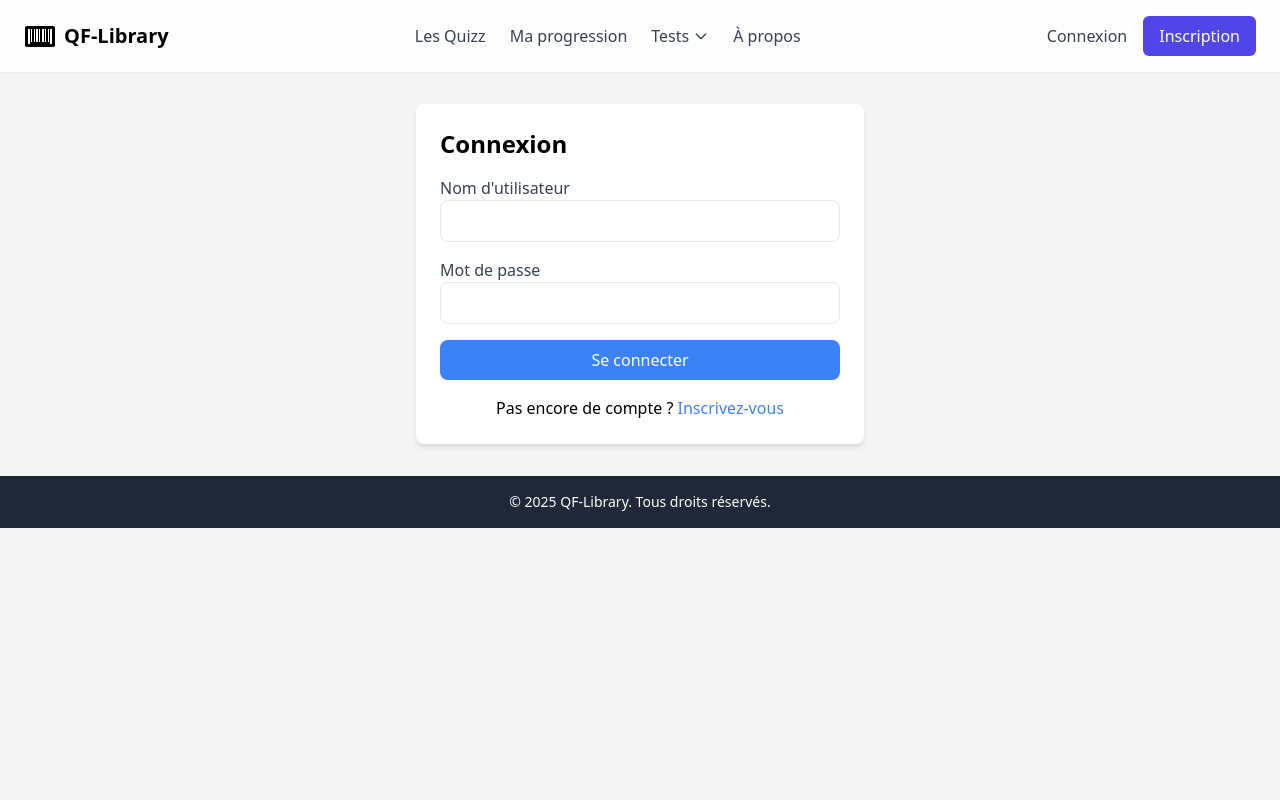
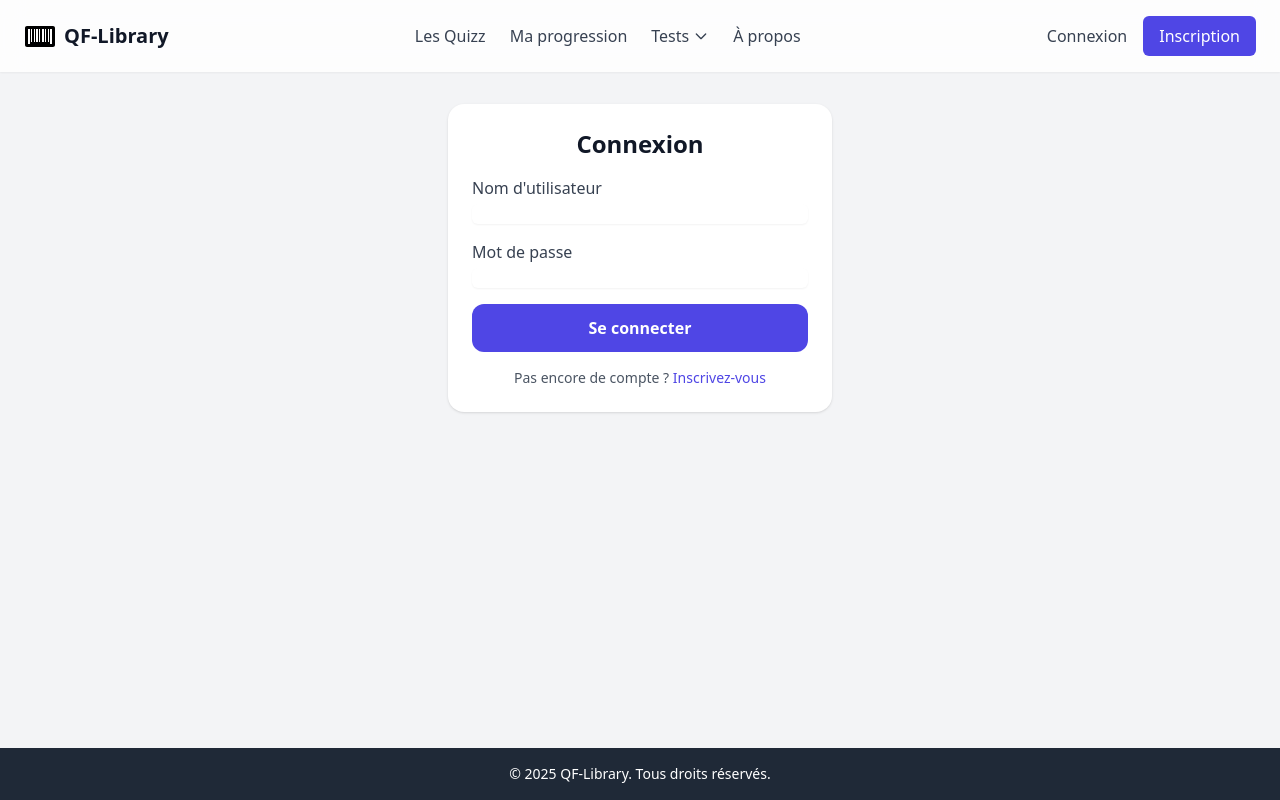
Before and after one commit to patobeur/QuizzCrud, a PHP site: page /login.php in a window 1280 px wide. Run offline with PHP 8.4, Linux system fonts and the light colour scheme; some libraries are stand-ins or nearby versions.

Commit message:
fix: Améliorer la cohérence de l'interface et la navigation de l'administration
Cette modification résout les incohérences visuelles sur l'ensemble du site et améliore la navigation dans la section d'administration.

Les changements incluent :
- Standardisation des pages de connexion et d'inscription pour qu'elles correspondent à la mise en page globale du site.
- Création d'une barre de navigation à onglets réutilisable pour la section d'administration.
- Ajout de liens directs vers les pages de gestion de l'administration dans le menu déroulant du profil pour les utilisateurs administrateurs.

```diff
--- a/header.php
+++ b/header.php
@@ -48,9 +48,22 @@ $ref = '234212850';
                     </button>
                     <div id="profile-menu-dropdown" class="absolute hidden mt-2 right-0 w-48 z-10">
                         <div class="bg-white shadow-lg rounded-md">
-                            <a href="progression.php" class="block px-4 py-2 text-sm text-gray-700 hover:bg-indigo-50">Ma progression</a>
-                            <a href="/admin" class="block px-4 py-2 text-sm text-gray-700 hover:bg-indigo-50">Admin</a>
-                            <a href="logout.php" class="block px-4 py-2 text-sm text-gray-700 hover:bg-indigo-50">Déconnexion</a>
+                            <a href="/progression.php" class="block px-4 py-2 text-sm text-gray-700 hover:bg-indigo-50">Ma progression</a>
+                            <?php
+                            // Check if the user is an admin
+                            if (isset($_SESSION['user_id'])) {
+                                require_once 'includes/db_setup.php';
+                                $db = get_db_connection();
+                                $stmt = $db->prepare("SELECT role FROM users WHERE id = ?");
+                                $stmt->execute([$_SESSION['user_id']]);
+                                $user = $stmt->fetch(PDO::FETCH_ASSOC);
+                                if ($user && $user['role'] === 'admin') {
+                                    echo '<a href="/admin" class="block px-4 py-2 text-sm text-gray-700 hover:bg-indigo-50">Gestion Quizz</a>';
+                                    echo '<a href="/admin/users.php" class="block px-4 py-2 text-sm text-gray-700 hover:bg-indigo-50">Gestion Utilisateurs</a>';
+                                }
+                            }
+                            ?>
+                            <a href="/logout.php" class="block px-4 py-2 text-sm text-gray-700 hover:bg-indigo-50">Déconnexion</a>
                         </div>
                     </div>
                 </div>
--- a/login.php
+++ b/login.php
@@ -42,11 +42,11 @@ if ($_SERVER['REQUEST_METHOD'] === 'POST') {
     <title>Connexion - QCM</title>
     <script src="https://cdn.tailwindcss.com"></script>
 </head>
-<body class="bg-gray-100">
+<body class="bg-gray-100 text-gray-900 min-h-screen flex flex-col">
     <?php include 'header.php'; ?>
-    <main class="container mx-auto px-4 py-8">
-        <div class="max-w-md mx-auto bg-white p-6 rounded-lg shadow-md">
-            <h1 class="text-2xl font-bold mb-4">Connexion</h1>
+    <div class="max-w-md mx-auto p-4 md:p-8 w-full">
+        <div class="bg-white rounded-2xl shadow p-6">
+            <h1 class="text-2xl font-bold mb-4 text-center">Connexion</h1>
             <?php if ($error): ?>
                 <div class="bg-red-100 border border-red-400 text-red-700 px-4 py-3 rounded relative mb-4" role="alert">
                     <span class="block sm:inline"><?php echo $error; ?></span>
@@ -55,19 +55,19 @@ if ($_SERVER['REQUEST_METHOD'] === 'POST') {
             <form action="login.php" method="post">
                 <div class="mb-4">
                     <label for="username" class="block text-gray-700">Nom d'utilisateur</label>
-                    <input type="text" name="username" id="username" class="w-full px-3 py-2 border rounded-lg" required>
+                    <input type="text" name="username" id="username" class="mt-1 block w-full rounded-md border-gray-300 shadow-sm focus:border-indigo-500 focus:ring-indigo-500 sm:text-sm" required>
                 </div>
                 <div class="mb-4">
                     <label for="password" class="block text-gray-700">Mot de passe</label>
-                    <input type="password" name="password" id="password" class="w-full px-3 py-2 border rounded-lg" required>
+                    <input type="password" name="password" id="password" class="mt-1 block w-full rounded-md border-gray-300 shadow-sm focus:border-indigo-500 focus:ring-indigo-500 sm:text-sm" required>
                 </div>
-                <button type="submit" class="w-full bg-blue-500 text-white py-2 rounded-lg hover:bg-blue-600">Se connecter</button>
+                <button type="submit" class="w-full inline-flex items-center justify-center px-6 py-3 rounded-xl bg-indigo-600 text-white font-semibold hover:bg-indigo-700 transition">Se connecter</button>
             </form>
-            <p class="text-center mt-4">
-                Pas encore de compte ? <a href="register.php" class="text-blue-500">Inscrivez-vous</a>
+            <p class="text-center text-sm text-gray-600 mt-4">
+                Pas encore de compte ? <a href="register.php" class="text-indigo-600 hover:underline">Inscrivez-vous</a>
             </p>
         </div>
-    </main>
+    </div>
     <?php include 'footer.php'; ?>
 </body>
 </html>
```
Also changed, not shown: admin/index.php (+1 -10 lines), admin/nav.php (added, +13 -0 lines), admin/users.php (+9 -4 lines), register.php (+8 -8 lines).
